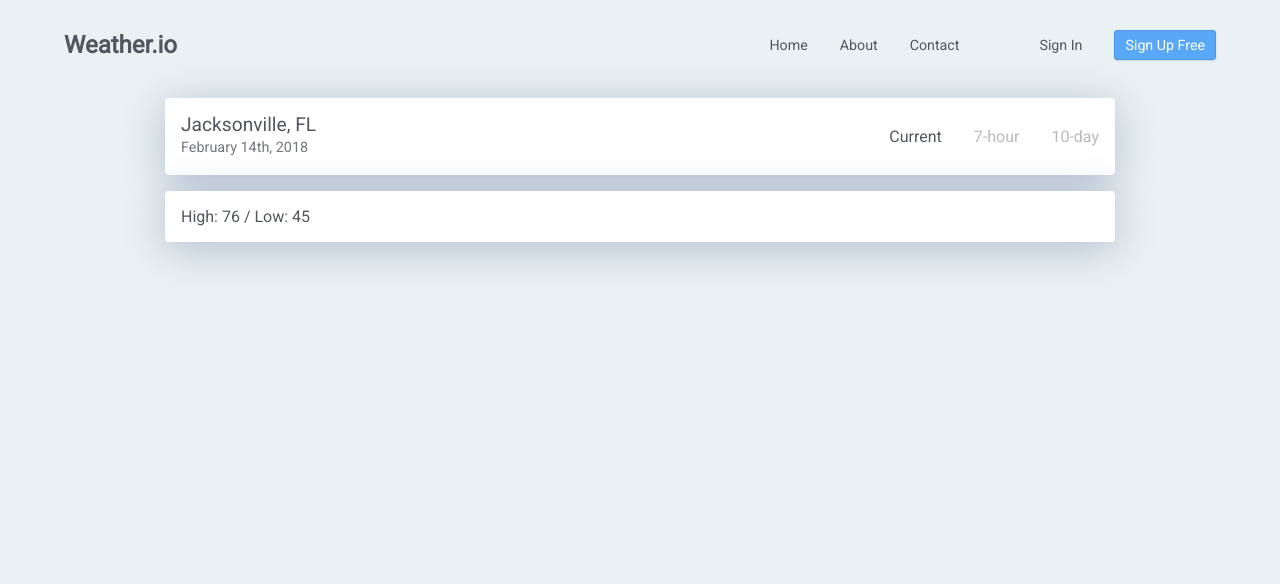
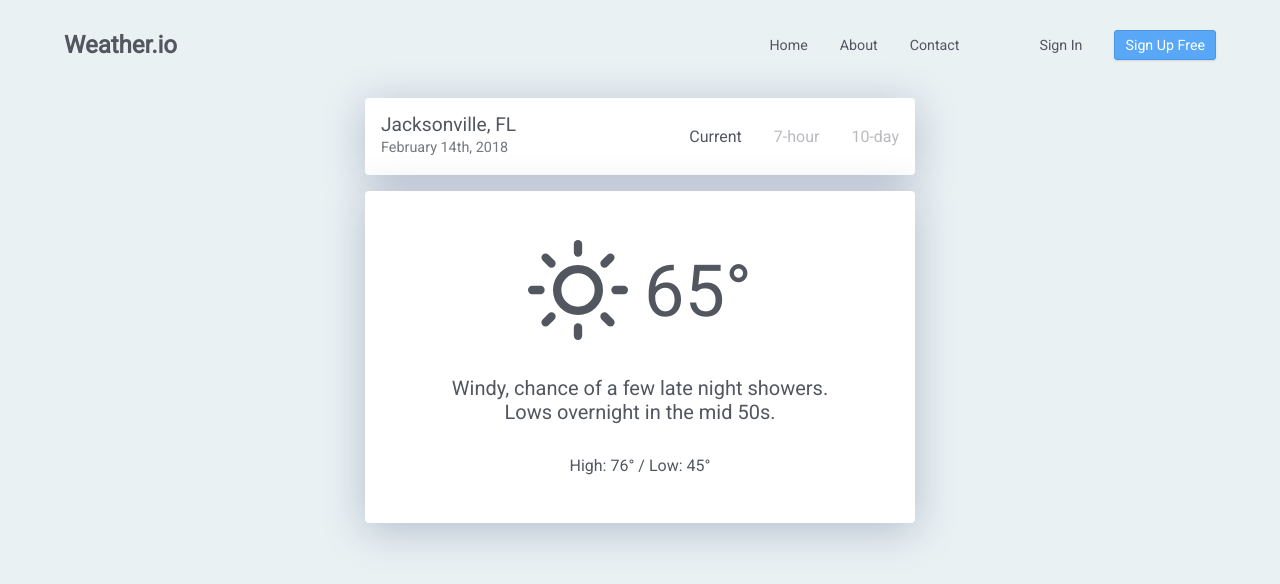
Before and after one commit to patrickxrivera/react-weather-app, a React (Create React App) app: page / in a window 1280 px wide. Shown: the top 584 px of the page. Built offline with nearby package versions, Linux system fonts and the light colour scheme.

Commit message:
Created CurrentWeather component

```diff
--- a/src/components/CurrentWeather.js
+++ b/src/components/CurrentWeather.js
@@ -1,18 +1,22 @@
 import React from 'react';
+import { Sun } from 'react-feather';
 
 function CurrentWeather() {
   return (
-    <div className='CurrentWeather__container'>
-      <div className='CurrentWeather__top'>
-        <div>
-
+    <div className='CurrentWeather__container-main'>
+      <div className='CurrentWeather__container-content'>
+        <div className='CurrentWeather__top'>
+          <div>
+            <Sun size={100}/>
+          </div>
+          <span className='CurrentWeather__temp-main'>65&deg;</span>
         </div>
-      </div>
-      <div className='CurrentWeather__middle'>
-        High: 76 / Low: 45
-      </div>
-      <div className='CurrentWeather__bottom'>
-
+        <div className='CurrentWeather__description'>
+          Windy, chance of a few late night showers. Lows overnight in the mid 50s.
+        </div>
+        <div className='CurrentWeather__bottom'>
+          High: 76&deg; / Low: 45&deg;
+        </div>
       </div>
     </div>
   )
--- a/src/styles/Body.css
+++ b/src/styles/Body.css
@@ -1,4 +1,4 @@
 .Body__container {
-  width: 950px;
+  width: 550px;
   margin: 1.5rem auto;
 }
--- a/src/styles/CurrentWeather.css
+++ b/src/styles/CurrentWeather.css
@@ -1,7 +1,48 @@
-.CurrentWeather__container {
+.CurrentWeather__container-main {
   margin-top: 1rem;
   background-color: #fff;
   border-radius: 0.25rem;
   box-shadow: rgba(23,43,99,0.26) 0 7px 42px;
   padding: 1rem 1rem;
+  height: 300px;
+  display: flex;
+  flex-direction: column;
+  justify-content: center;
 }
+
+.CurrentWeather__container-content {
+  margin: 0 auto;
+  width: 400px;
+  display: flex;
+  flex-direction: column;
+  align-items: center;
+}
+
+.CurrentWeather__container-content > * {
+    margin-top: 2rem;
+}
+
+.CurrentWeather__top {
+  margin-top: 0;
+}
+
+.CurrentWeather__top {
+  display: flex;
+  align-items: center;
+  justify-content: center;
+}
+
+.CurrentWeather__temp-main {
+  font-size: 4.5rem;
+  margin-left: 1rem;
+}
+
+.CurrentWeather__description,
+.CurrentWeather__bottom {
+  text-align: center;
+}
+
+.CurrentWeather__description {
+  font-weight: 300;
+  font-size: 1.25rem;
+}
```
